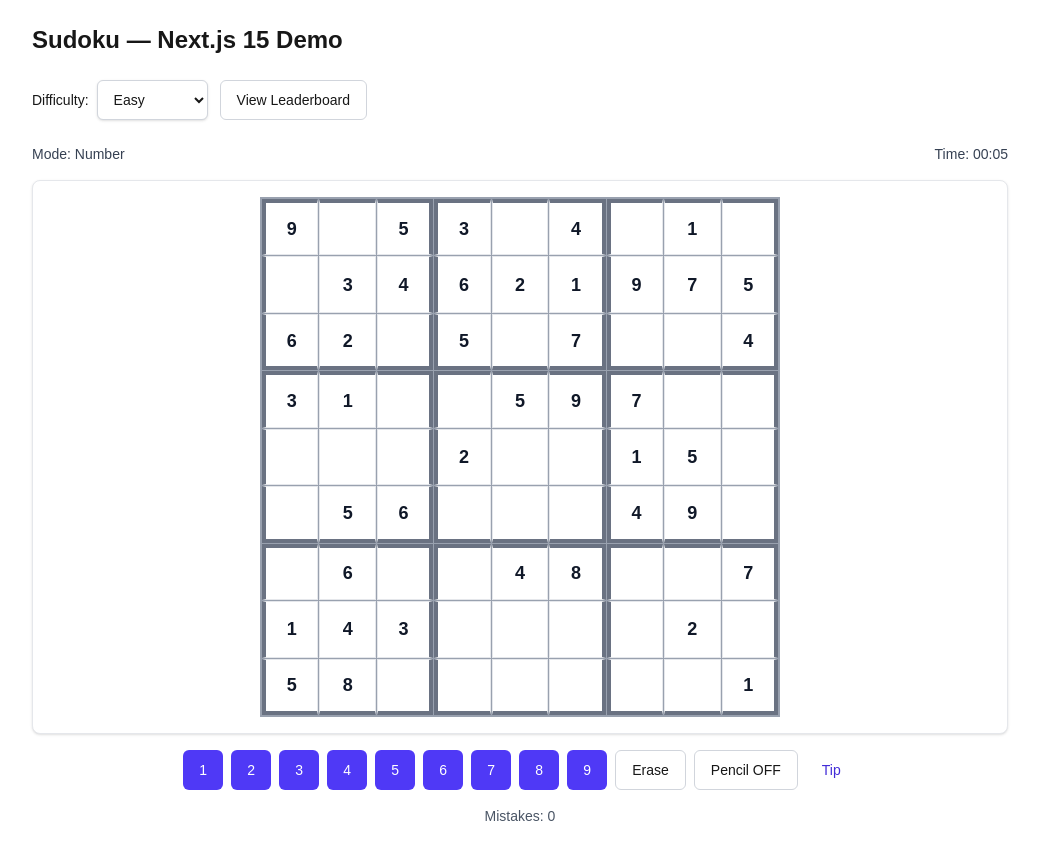
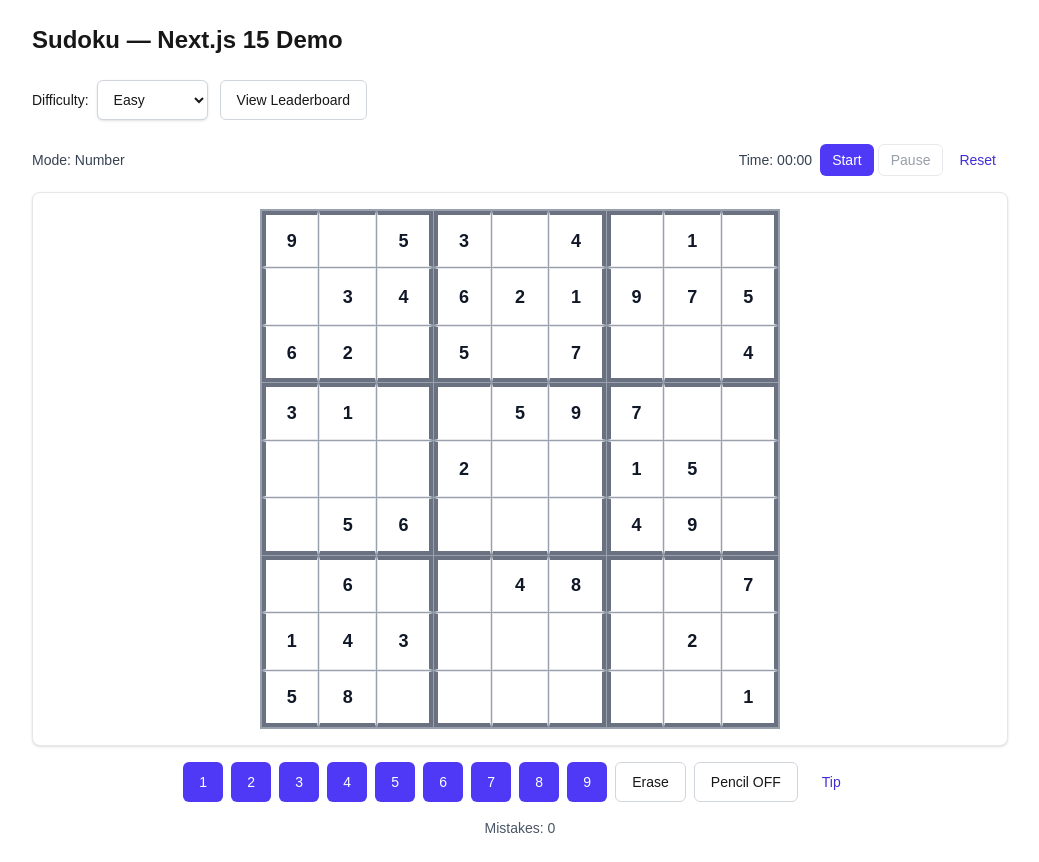
Before and after one commit to mwenaro/mds-sudoku-app, a Next.js app: page / in a window 1280 px wide. Shown: the whole page, without its empty margins (120-1159 px from the left). Built offline with nearby package versions, Linux system fonts and the light colour scheme.

Commit message:
fix(board): add start/resume, pause, and reset controls for timer; accurate elapsed on pause/resume

```diff
--- a/src/components/SudokuBoard.tsx
+++ b/src/components/SudokuBoard.tsx
@@ -17,9 +17,12 @@ export default function SudokuBoard({ initial, solution, onComplete }: Props) {
   const [grid, setGrid] = useState<Grid>(() => initial.map((r) => r.slice()));
   const [selected, setSelected] = useState<[number, number] | null>(null);
   const [mistakes, setMistakes] = useState(0);
-  const [startTime] = useState(() => Date.now());
   const [tip, setTip] = useState<ReturnType<typeof computeTip> | null>(null);
-  const [elapsed, setElapsed] = useState(0);
+  // Timer state
+  const [elapsed, setElapsed] = useState(0); // seconds for display
+  const [baseMs, setBaseMs] = useState(0); // accumulated ms
+  const [running, setRunning] = useState(false);
+  const [lastStartAt, setLastStartAt] = useState<number | null>(null);
   const [pencilMode, setPencilMode] = useState(false);
   // notes[r][c] is a Set of candidate digits 1-9
   const [notes, setNotes] = useState<Set<number>[][]>(() =>
@@ -31,7 +34,11 @@ export default function SudokuBoard({ initial, solution, onComplete }: Props) {
     setSelected(null);
     setMistakes(0);
     setTip(null);
+    // reset timer
     setElapsed(0);
+    setBaseMs(0);
+    setRunning(false);
+    setLastStartAt(null);
     setNotes(Array.from({ length: 9 }, () => Array.from({ length: 9 }, () => new Set<number>())));
     // eslint-disable-next-line react-hooks/exhaustive-deps
   }, [initial]);
@@ -50,16 +57,54 @@ export default function SudokuBoard({ initial, solution, onComplete }: Props) {
     // completion check
     const done = grid.every((r, i) => r.every((v, j) => v === solution[i][j]));
     if (done) {
-      const timeSeconds = Math.round((Date.now() - startTime) / 1000);
+      const now = Date.now();
+      const ms = baseMs + (running && lastStartAt ? now - lastStartAt : 0);
+      const timeSeconds = Math.round(ms / 1000);
       onComplete?.({ mistakes, timeSeconds });
+      // auto stop on completion
+      setRunning(false);
+      setBaseMs(ms);
+      setLastStartAt(null);
     }
-  }, [grid, solution, startTime, mistakes, onComplete]);
+  }, [grid, solution, baseMs, running, lastStartAt, mistakes, onComplete]);
 
   // timer
   useEffect(() => {
-    const id = setInterval(() => setElapsed(Math.floor((Date.now() - startTime) / 1000)), 1000);
+    if (!running) {
+      // when paused, keep display in sync with baseMs
+      const ms = baseMs;
+      setElapsed(Math.floor(ms / 1000));
+      return;
+    }
+    const id = setInterval(() => {
+      const now = Date.now();
+      const ms = baseMs + (lastStartAt ? now - lastStartAt : 0);
+      setElapsed(Math.floor(ms / 1000));
+    }, 250);
     return () => clearInterval(id);
-  }, [startTime]);
+  }, [running, baseMs, lastStartAt]);
+
+  function startOrResume() {
+    if (!running) {
+      setRunning(true);
+      setLastStartAt(Date.now());
+    }
+  }
+
+  function pause() {
+    if (running && lastStartAt) {
+      const now = Date.now();
+      setBaseMs((ms) => ms + (now - lastStartAt));
+      setRunning(false);
+      setLastStartAt(null);
+    }
+  }
+
+  function resetTimer() {
+    setBaseMs(0);
+    setLastStartAt(running ? Date.now() : null);
+    setElapsed(0);
+  }
 
   function handleInput(val: number) {
     if (!selected) return;
@@ -100,9 +145,24 @@ export default function SudokuBoard({ initial, solution, onComplete }: Props) {
 
   return (
     <div className="w-full flex flex-col gap-4">
-      <div className="flex items-center justify-between text-sm text-gray-700">
+      <div className="flex items-center justify-between gap-2 text-sm text-gray-700">
         <div>Mode: {pencilMode ? "Pencil" : "Number"}</div>
-        <div>Time: {String(Math.floor(elapsed / 60)).padStart(2, "0")}:{String(elapsed % 60).padStart(2, "0")}</div>
+        <div className="flex items-center gap-2">
+          <span className="tabular-nums">
+            Time: {String(Math.floor(elapsed / 60)).padStart(2, "0")}:{String(elapsed % 60).padStart(2, "0")}
+          </span>
+          <div className="flex items-center gap-1">
+            <Button size="sm" onClick={startOrResume}>
+              {running ? "Running" : elapsed > 0 ? "Resume" : "Start"}
+            </Button>
+            <Button size="sm" variant="outline" onClick={pause} disabled={!running}>
+              Pause
+            </Button>
+            <Button size="sm" variant="ghost" onClick={resetTimer} disabled={running && elapsed === 0}>
+              Reset
+            </Button>
+          </div>
+        </div>
       </div>
       <Card>
         <CardContent>
```
